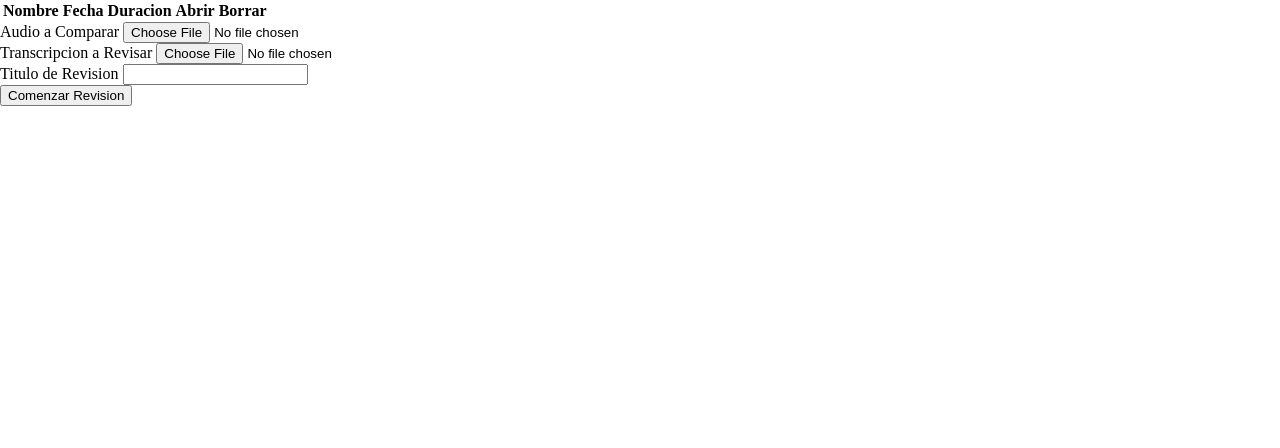
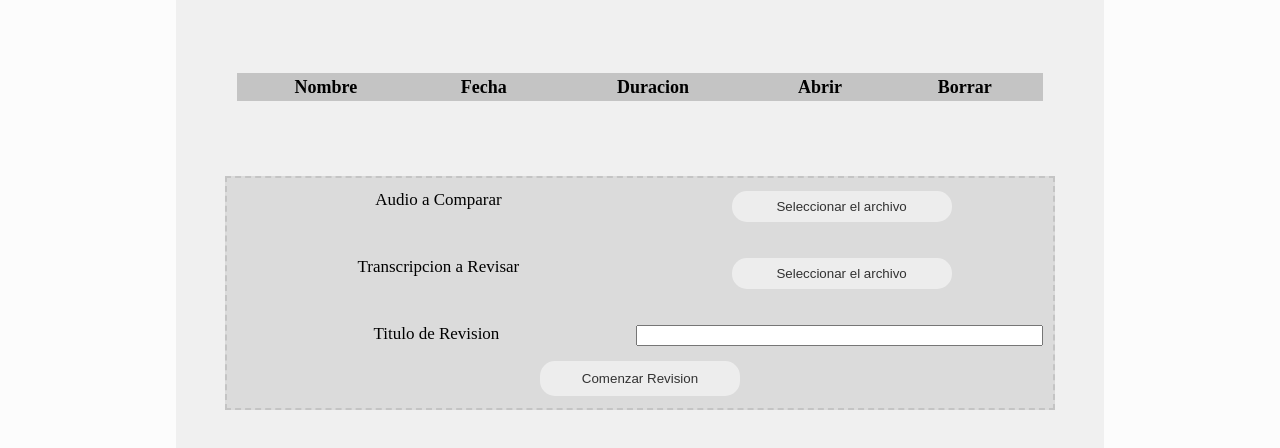
Before and after one commit to IgnaGarcia/proy_transcript-revisor, a plain HTML site: page index.html in a window 1280 px wide. Drawn offline with Linux system fonts and the light colour scheme.

Commit message:
estilos v1

```diff
--- a/index.html
+++ b/index.html
@@ -9,7 +9,7 @@
     <title>Inicio</title>
 </head>
 <body>
-    <div>
+    <main class="flexColumn">
         <table>
             <thead>
                 <tr>
@@ -24,29 +24,30 @@
 
             </tbody>
         </table>
+
+        <div class="formContainer">
+            <form action="javascript:crearRevision()" class="flexColumn">
+                <div class="flex">
+                    <label for="inputAudio">Audio a Comparar</label>
+                    <input class="file-custom"id="inputAudio" id="inputAudio" type="file"/>
                 </div>
 
-    <form action="javascript:crearRevision()" class="flexColumn">
-        <div>
-            <label for="inputAudio">Audio a Comparar</label>
-            <input id="inputAudio" id="inputAudio" type="file"/>
+                <div class="flex">
+                    <label for="inputTexto">Transcripcion a Revisar</label>
+                    <input class="file-custom"id="inputTexto" name="inputTexto" type="file"/>
                 </div>
 
-        <div>
-            <label for="inputTexto">Transcripcion a Revisar</label>
-            <input id="inputTexto" name="inputTexto" type="file"/>
-        </div>
-
-        <div>
+                <div class="flex">
                     <label for="inputTitulo">Titulo de Revision</label>
                     <input id="inputTitulo" name="inputTitulo" type="text"/>
                 </div>
 
-        <div>
+                <div class="flex">
                     <input id="inputSubmit" type="submit" value="Comenzar Revision"/>
                 </div>
             </form>
-
+        </div>
+    </main>
     <script src="./scripts/inicio.js"></script>
 </body>
 </html>
--- a/style.css
+++ b/style.css
@@ -10,7 +10,6 @@ body {
     line-height: 1;
     position: relative;
     min-height: 94vh;
-    padding-bottom: 40px;
 }
 article, aside, details, figcaption, figure, footer, header, hgroup, menu, nav, section {
     display: block;
@@ -23,22 +22,171 @@ a, a:visited {
     outline: none;
 }
 
+/* VARIABLES */
+:root {
+    --bg_dark: #c4c4c4;
+    --bg: #e6e6e688;
+    --bg_ligth: #fcfcfc;
+    --bg_gray: rgba(200, 200, 200, 0.5);
+
+    --bg_button: rgba(255, 255, 255, 0.5);
+    --bg_button_hover: rgba(255, 255, 255, 0.8);
+    --border: 15px;
+
+    --blue_light: rgba(3, 155, 229, 0.2);
+    --blue: #039BE5;
+
+    --red_light: #CC293620;
+    --red: #CC2936;
+
+    --yellow_light: #ffc80020;
+    --yellow: #FF8A00;
+}
+
+/* GENERALES */
+body{
+    background: var(--bg_ligth);
+}
+main{
+    margin: 0 auto;
+    padding: 2em 1em;
+    width: 70%;
+    max-width: 900px;
+    background: var(--bg);
+    align-items: center;
+    min-height: 89vh;
+}
+
+.file-custom{
+    color: transparent;
+}
+.file-custom::-webkit-file-upload-button {
+    visibility: hidden;
+}
+.file-custom::before {
+    content: 'Seleccionar el archivo';
+    display: block;
+    white-space: nowrap;
+    padding: 8px 10px;
+    max-width: 200px;
+    margin: 0 auto;
+}
+button, .button, input[type="submit"], .file-custom::before{
+    color: #323232;
+    border: none;
+    text-align: center;
+    text-decoration: none;
+    outline: 0 none;
+    border-radius: var(--border);
+    background: var(--bg_button);
+}
+.file-custom:hover, .file-custom:active, .file-custom:focus{
+    outline: 0 none;
+}
+button:hover, .button:hover, input[type="submit"]:hover, .file-custom:hover::before{
+    cursor: pointer;
+    background: var(--bg_button_hover);
+    box-shadow: 0px 3px 6px var(--bg_gray);
+}
+button:active, .button:active, input[type="submit"]:active{
+    outline: 0 none;
+}
+
+/* TABLA */
+table{
+    width: 90%;
+    margin: 2em auto;
+    font-size: 18px;
+    text-align: center;
+    border-spacing: 0px 5px;
+}
+thead{
+    background: var(--bg_dark);
+
+}
+tbody tr{
+    background: var(--bg_gray);
+}
+td, th{
+    padding: 5px;
+}
+
+/* FORMULARIO */
+.formContainer{
+    width: 90%;
+    margin: 2em auto;
+    font-size: 17px;
+    padding: 5px 10px;
+    border: 2px dashed var(--bg_dark);
+    background: var(--bg_gray);
+}
 .flexColumn{
     display: flex;
     flex-direction: column;
 }
-
+.flex{
+    display: flex;
+    justify-content: space-evenly;
+    margin: 7.5px 0px;
+}
+.flex label, .flex input{
+    flex: 1 0;
+    text-align: center;
+}
+#inputSubmit{
+    max-width: 200px;
+    padding: 10px;
+}
+/* TEXTO */
 .lowConfidence{
-    background: #CC293620;
-    color: #CC2936;
+    background: var(--red_light);
+    color: var(--red);
+}
+.mediumConfidence{
+    background: var(--red_light);
+    color: var(--red);
+}
+[data-current]{
+    text-decoration-line: underline;
+    color: var(--blue);
 }
 
-.mediumConfidence{
-    background: #ffc80020;
-    color: #FF8A00;
+/* FIXED */
+#header, #audioContainer{
+    position: fixed;
+    padding: 15px 0;
+    margin: 0 auto;
+    display: flex;
+    justify-content: center;
+    width: 100%;
+    background: var(--bg_dark);
+}
+#header button,#audioContainer button, #header .button, #audioContainer .button{
+    margin: 0 10px;
+    padding: 8px 10px;
 }
 
-[data-current]{
-    text-decoration-line: underline;
-    color: #039BE5;
+/* MAIN */
+main.fixeado{
+    margin: 61px auto;
 }
+#root{
+    margin: 0 auto;
+    width: 85%;
+}
+
+/* HEADER */
+#header{
+    top: 0;
+    padding: 7px 0;
+}
+.container{
+    width: 90%;
+    margin: 0px;
+    justify-content: space-between;
+}
+
+/* AUDIO */
+#audioContainer{
+    bottom: 0;
+}
```
Also changed, not shown: revision/index.html (+15 -5 lines). Lines whose indentation alone changed are shown as unchanged.
